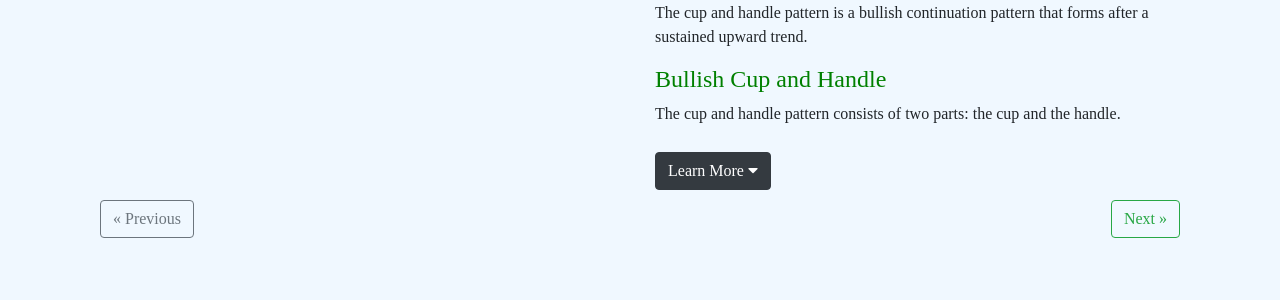
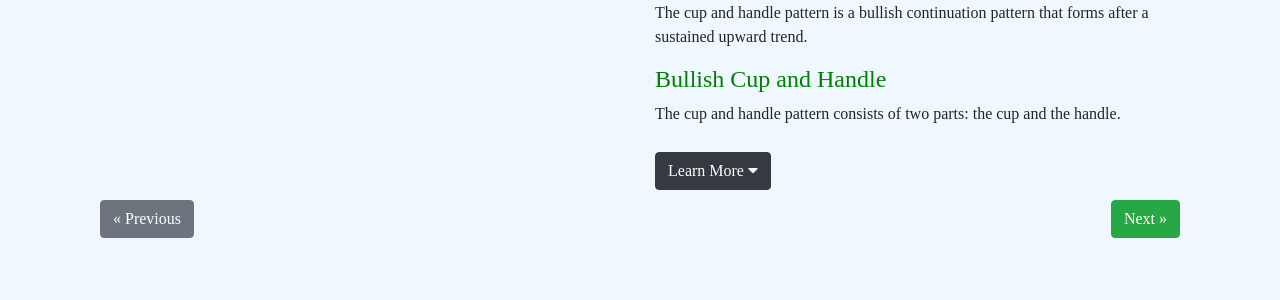
Before and after one commit to bobbybax12/stockchartpattern, a Flask app: page /learn/1 in a window 1280 px wide. Shown: the part 169-469 px from the top of the page. Run offline with Flask 3, Linux system fonts and the light colour scheme; some libraries are stand-ins or nearby versions.

Commit message:
nav button change

```diff
--- a/templates/introduction.html
+++ b/templates/introduction.html
@@ -14,7 +14,7 @@
     <div style="margin-bottom: 2em;" id="hm">
     </div>
     <div class="text-center mt-5">
-        <a href="{{ url_for('learn', id=page['4']) }}" class="btn btn-outline-success">First Pattern</a>
+        <a href="{{ url_for('learn', id=page['4']) }}" class="btn btn-success">First Pattern</a>
     </div>
 </div>
 {% endblock %}
--- a/templates/learn.html
+++ b/templates/learn.html
@@ -69,12 +69,12 @@
                 {% elif id > 1 %}
                     {% set next_url = url_for('learn', id=id-1) %}
                 {% endif %}
-                <button class="btn btn-outline-secondary" onclick="window.location.href='{{ next_url }}'" aria-label="Previous">
+                <button class="btn btn-secondary" onclick="window.location.href='{{ next_url }}'" aria-label="Previous">
                     <span aria-hidden="true">&laquo; Previous</span>
                 </button>
             </li>
             <li>
-                <button class="btn btn-outline-success" onclick="window.location.href='{% if id == 6 %}{{ url_for('introduction_trade') }}{% elif id == 12 %}{{ url_for('quiz', id=0) }}{% else %}{{ url_for('learn', id=id+1) }}{% endif %}'" aria-label="Next">
+                <button class="btn btn-success" onclick="window.location.href='{% if id == 6 %}{{ url_for('introduction_trade') }}{% elif id == 12 %}{{ url_for('quiz', id=0) }}{% else %}{{ url_for('learn', id=id+1) }}{% endif %}'" aria-label="Next">
                     <span aria-hidden="true">{% if id == 12 %}Take Quiz{% else %}Next{% endif %} &raquo;</span>
                 </button>
             </li>
--- a/templates/the_basics.html
+++ b/templates/the_basics.html
@@ -19,11 +19,11 @@
     </div>
     <div class="text-center row new-pad" id="xid">
         <div class="col-md-4">
-            <a href="{{ url_for('welcome') }}" class="btn btn-outline-secondary">Home</a>
+            <a href="{{ url_for('welcome') }}" class="btn btn-secondary">Home</a>
         </div>
         <div class="col-md-4"></div>
         <div class="col-md-4">
-            <a href="{{ url_for('introduction_chart') }}" class="btn btn-outline-success">Chart Patterns</a>
+            <a href="{{ url_for('introduction_chart') }}" class="btn btn-success">Chart Patterns</a>
         </div>
     </div>
 </div>
```
